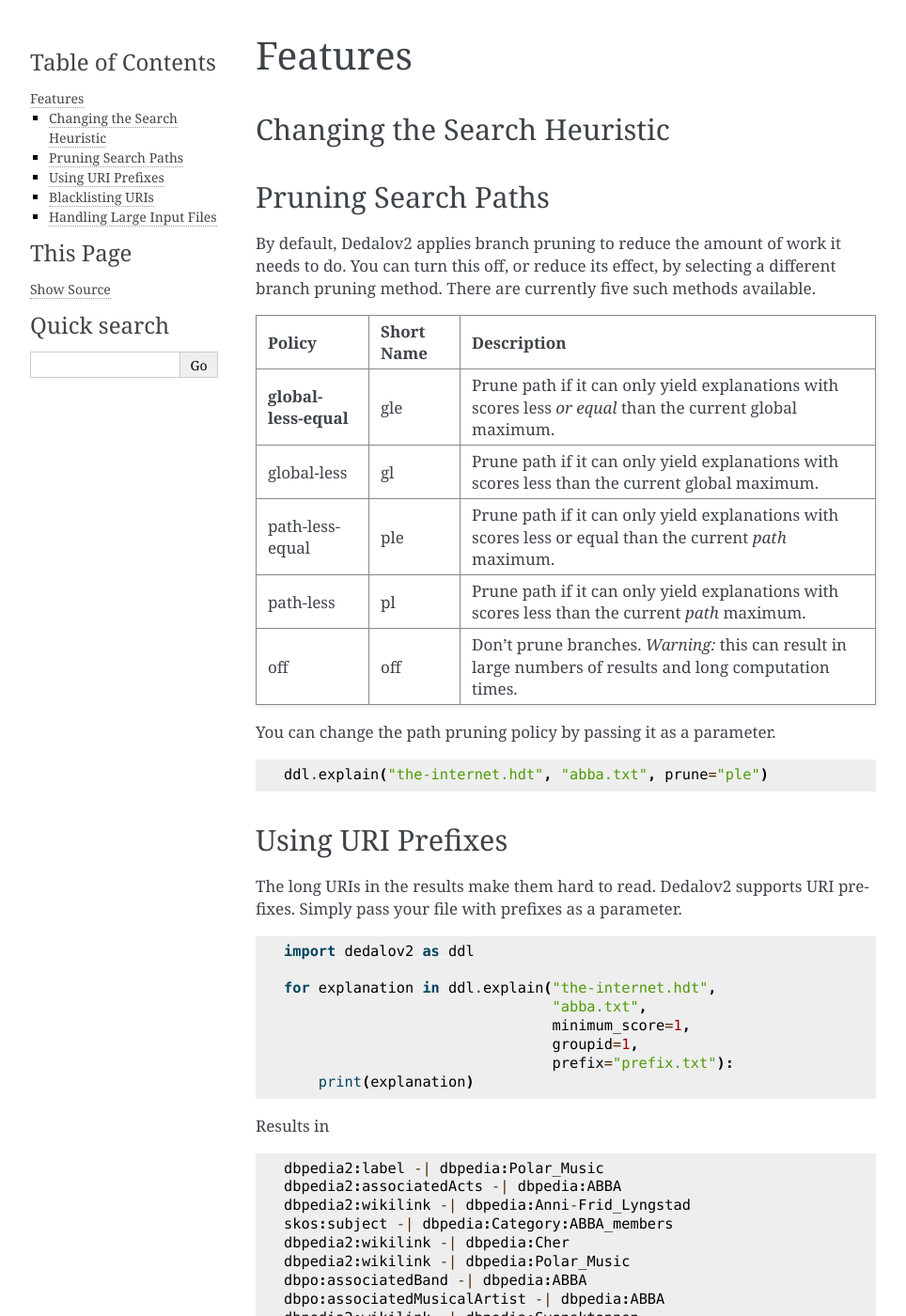
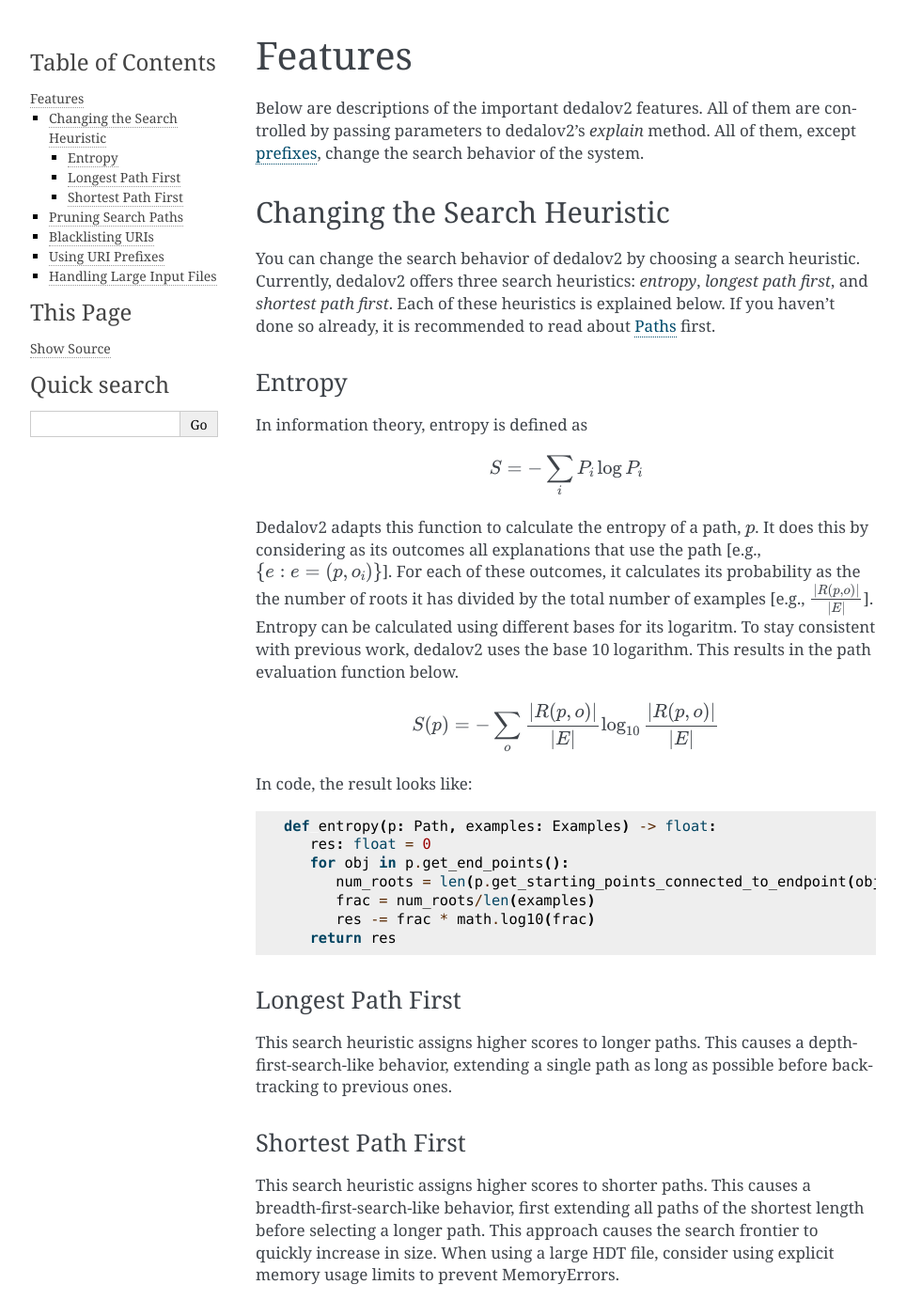
Before and after one commit to jdonkervliet/dedalov2, a Sphinx documentation site: the page built from docs/source/features.rst, in a window 1280 px wide and 1400 px high. Shown: the whole window at 94% size, without its empty margins (148-1112 px from the left). Built offline with Sphinx 7.4.7, drawn with Linux system fonts in a browser that asks for light colours; some of the changed text lies outside the part shown.

Commit message:
Write feature page

```diff
--- a/docs/source/conf.py
+++ b/docs/source/conf.py
@@ -28,7 +28,8 @@ author = 'Jesse Donkervliet'
 # extensions coming with Sphinx (named 'sphinx.ext.*') or your custom
 # ones.
 extensions = [
-    'sphinx.ext.autodoc'
+    'sphinx.ext.autodoc',
+    'sphinx.ext.mathjax',
 ]
 
 # Add any paths that contain templates here, relative to this directory.
--- a/docs/source/features.rst
+++ b/docs/source/features.rst
@@ -6,8 +6,68 @@
 Features
 ========
 
+Below are descriptions of the important dedalov2 features.
+All of them are controlled by passing parameters to dedalov2's *explain* method.
+All of them, except prefixes_, change the search behavior of the system.
+
 Changing the Search Heuristic
 -----------------------------
+
+You can change the search behavior of dedalov2 by choosing a search heuristic.
+Currently, dedalov2 offers three search heuristics: *entropy*, *longest path first*, and *shortest path first*.
+Each of these heuristics is explained below.
+If you haven't done so already, it is recommended to read about Paths_ first.
+
+.. _Paths: background.rst
+
+Entropy
+~~~~~~~
+
+In information theory, entropy is defined as
+
+.. math::
+
+   S = - \sum_{i}P_{i}\log {P_{i}}
+
+Dedalov2 adapts this function to calculate the entropy of a path, :math:`p`.
+It does this by considering as its outcomes all explanations that use the path [e.g., :math:`\{e : e = (p,o_i) \}`].
+For each of these outcomes, it calculates its probability as the the number of roots it has divided by the total number of examples [e.g., :math:`\frac{|R(p,o)|}{|E|}`].
+Entropy can be calculated using different bases for its logaritm.
+To stay consistent with previous work, dedalov2 uses the base 10 logarithm.
+This results in the path evaluation function below.
+
+.. math::
+
+   S(p) = - \sum_o \frac{|R(p,o)|}{|E|} \log_{10} \frac{|R(p,o)|}{|E|}
+
+In code, the result looks like:
+
+.. code:: python
+
+   def entropy(p: Path, examples: Examples) -> float:
+      res: float = 0
+      for obj in p.get_end_points():
+         num_roots = len(p.get_starting_points_connected_to_endpoint(obj))
+         frac = num_roots/len(examples)
+         res -= frac * math.log10(frac)
+      return res
+
+Longest Path First
+~~~~~~~~~~~~~~~~~~
+
+This search heuristic assigns higher scores to longer paths.
+This causes a depth-first-search-like behavior,
+extending a single path as long as possible before backtracking to previous ones.
+
+Shortest Path First
+~~~~~~~~~~~~~~~~~~~
+
+This search heuristic assigns higher scores to shorter paths.
+This causes a breadth-first-search-like behavior,
+first extending all paths of the shortest length before selecting a longer path.
+This approach causes the search frontier to quickly increase in size.
+When using a large HDT file, consider using
+explicit memory usage limits to prevent MemoryErrors.
 
 Pruning Search Paths
 --------------------
@@ -62,6 +122,28 @@ You can change the path pruning policy by passing it as a parameter.
 .. code:: python
 
    ddl.explain("the-internet.hdt", "abba.txt", prune="ple")
+
+Blacklisting URIs
+-----------------
+
+Some predicates are too common or too unreliable to yield good explanations.
+In such cases, you can blacklist these predicates by passing to dedalov2 a file with blacklisted URIs.
+
+blacklist.txt:
+
+::
+
+   http://www.w3.org/2000/01/rdf-schema#label
+   http://www.w3.org/2002/07/owl#sameAs
+   http://www.w3.org/2004/02/skos/core#altLabel
+
+Pass blacklist via parameter of the same name:
+
+.. code:: python
+
+   ddl.explain("the-internet.hdt", "abba.txt", blacklist="blacklist.txt")
+
+.. _prefixes:
 
 Using URI Prefixes
 ------------------
@@ -118,8 +200,38 @@ Where ``prefix.txt`` is a tab-separated file that looks like:
 Don’t write this file yourself. Download one from
 http://prefix.cc/popular.
 
-Blacklisting URIs
------------------
+Handling Large Input Files
+----------------------------------
 
-Handling Large Input Files
---------------------------
+Using a large example files as input has two significant drawbacks.
+Below are descriptions of these drawbacks,
+and how you can deal with them.
+
+Firstly, the time required to find good explanations will go up.
+For every explanation, dedalov2 has to check to which examples it connects.
+Having more examples means more checks.
+Dedalov2 allows you to truncate the input file to reduce the number of input examples without having to modify the input file.
+This makes finding the right number of examples to include by trial-and-error much easier.
+
+.. code:: python
+
+   ddl.explain("the-internet.hdt", "abba.txt", truncate=10)
+
+Using truncate with a value of 10 means that the algorithm will use 10 positive examples and 10 negative examples.
+If the number of positive or negative examples in the input file is lower than 10, it will use all of them.
+
+Secondly,
+the ratio of positive/negative examples may affect the search heuristic.
+For example, the entropy path heuristic prioritizes paths that are, more or less,
+equally connected to positive and negative examples.
+If the number of positive, or negative, examples in the input file is much larger than the others,
+the entropy search heuristic may select different paths.
+
+To prevent this, dedalov2 by default limits the number of positive and negative examples to the size of the smallest group.
+You can disable this by using the balance parameter.
+
+.. code:: python
+
+   ddl.explain("the-internet.hdt", "abba.txt", balance=False)
+
+This allows the number of positive examples to differ from the number of negative examples.
```
Also changed, not shown: other parts of docs/source/features.rst (+2 -2 lines), docs/source/entropy.png (added).
